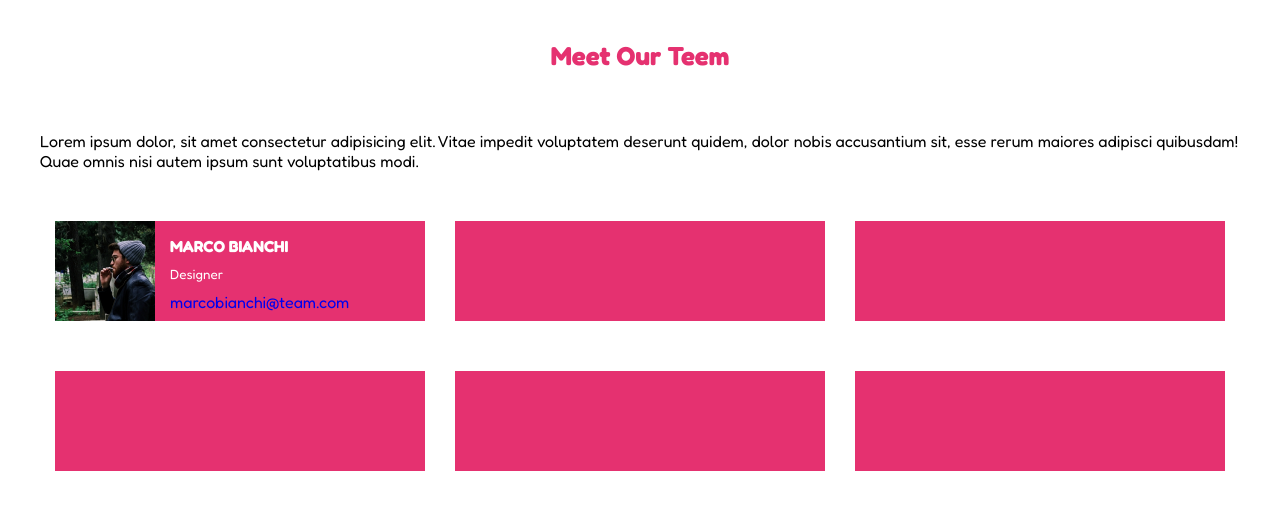
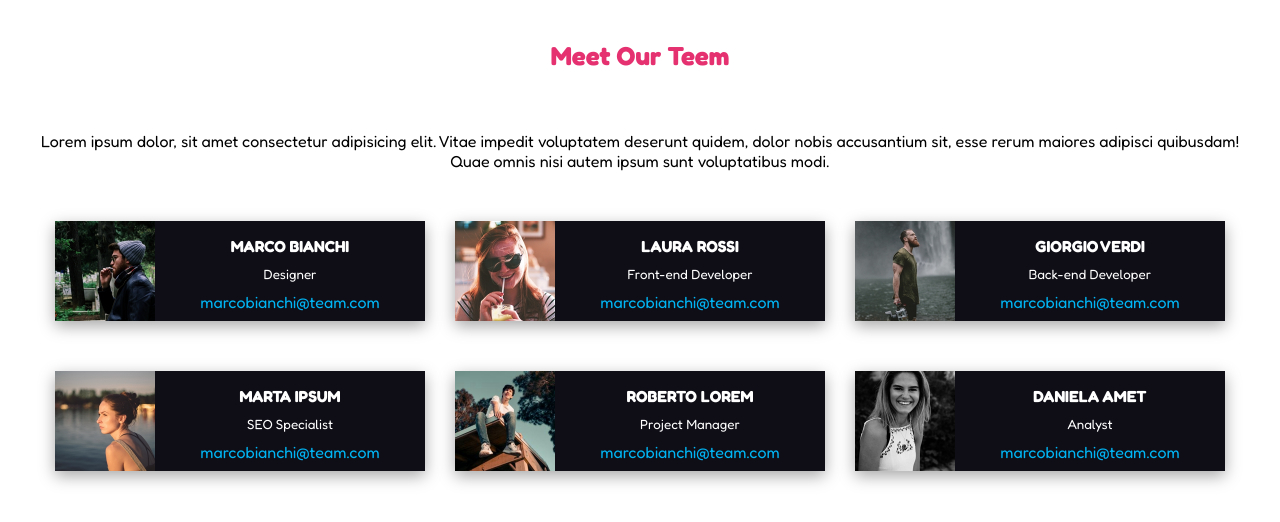
Before and after one commit to RaimondoCosma/html-css-float-cards, a plain HTML site: page index.html in a window 1280 px wide. Drawn offline with Linux system fonts and the light colour scheme.

Commit message:
Aggiunto le altre schede

```diff
--- a/css/style.css
+++ b/css/style.css
@@ -26,12 +26,12 @@
 --------- */
 body {
     font-family: 'Fredoka', sans-serif;
+    text-align: center;
 }
 
 h1 {
     font-size: 26px;
     color: #E53170;
-    text-align: center;
     margin: 40px 0 60px;
 }
 
@@ -47,7 +47,9 @@ h1 {
     height: 100px;
     margin: 50px 15px 0;
     float: left;
-    background-color: #E53170;
+    background-color: #0f0e17;
+    /* box-shadow: 5px 5px #d8d8d7; */
+    box-shadow: rgba(0, 0, 0, 0.35) 0px 5px 15px;
 }
 
 div > img {
@@ -65,6 +67,7 @@ div > img {
 
 a {
     text-decoration: none;
+    color: #00b5f4;
 }
 
 small {
--- a/index.html
+++ b/index.html
@@ -30,11 +30,56 @@
                             </div>
                         </div>
                         <!-- /Prima Scheda -->
-                        <div class="col-assets"></div>
-                        <div class="col-assets"></div>
-                        <div class="col-assets"></div>
-                        <div class="col-assets"></div>
-                        <div class="col-assets"></div>
+                        <!-- Seconda Scheda -->
+                        <div class="col-assets clearfix">
+                            <img src="img/female1.png" alt="Female1">
+                            <div class="images-data">
+                                <h4>LAURA ROSSI</h4>
+                                <small>Front-end Developer<br></small>
+                                <a href="mailto:laurarossi@team.com">marcobianchi@team.com</a>
+                            </div>
+                        </div>
+                        <!-- /Seconda Scheda -->
+                        <!-- Terza Scheda -->
+                        <div class="col-assets clearfix">
+                            <img src="img/male2.png" alt="Male2">
+                            <div class="images-data">
+                                <h4>GIORGIO VERDI</h4>
+                                <small>Back-end Developer<br></small>
+                                <a href="mailto:giorgioverdi@team.com">marcobianchi@team.com</a>
+                            </div>
+                        </div>
+                        <!-- /Terza Scheda -->
+                        <!-- Quarta Scheda -->
+                        <div class="col-assets clearfix">
+                            <img src="img/female2.png" alt="Female2">
+                            <div class="images-data">
+                                <h4>MARTA IPSUM</h4>
+                                <small>SEO Specialist<br></small>
+                                <a href="mailto:martaipsum@team.com">marcobianchi@team.com</a>
+                            </div>
+                        </div>
+                        <!-- /Quarta Scheda -->
+                        <!-- Quinta Scheda -->
+                        <div class="col-assets clearfix">
+                            <img src="img/male3.png" alt="Male3">
+                            <div class="images-data">
+                                <h4>ROBERTO LOREM</h4>
+                                <small>Project Manager<br></small>
+                                <a href="mailto:robertolorem@team.com">marcobianchi@team.com</a>
+                            </div>
+                        </div>
+                        <!-- /Quinta Scheda -->
+                        <!-- Sesta Scheda -->
+                        <div class="col-assets clearfix">
+                            <img src="img/female3.png" alt="Female3">
+                            <div class="images-data">
+                                <h4>DANIELA AMET</h4>
+                                <small>Analyst<br></small>
+                                <a href="mailto:danielaamet@team.com">marcobianchi@team.com</a>
+                            </div>
+                        </div>
+                        <!-- /Sesta Scheda -->
                     <!-- /Parte con Float -->
                 </div>
             </section>
```
